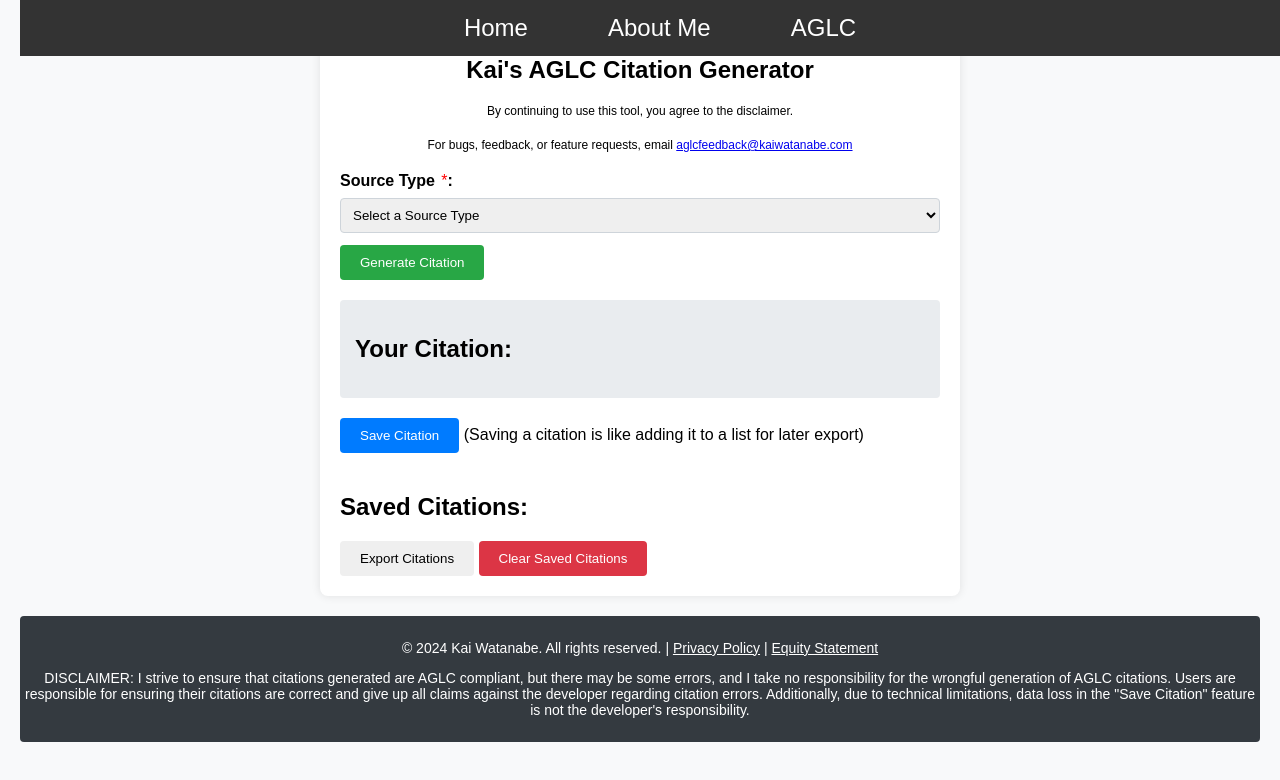
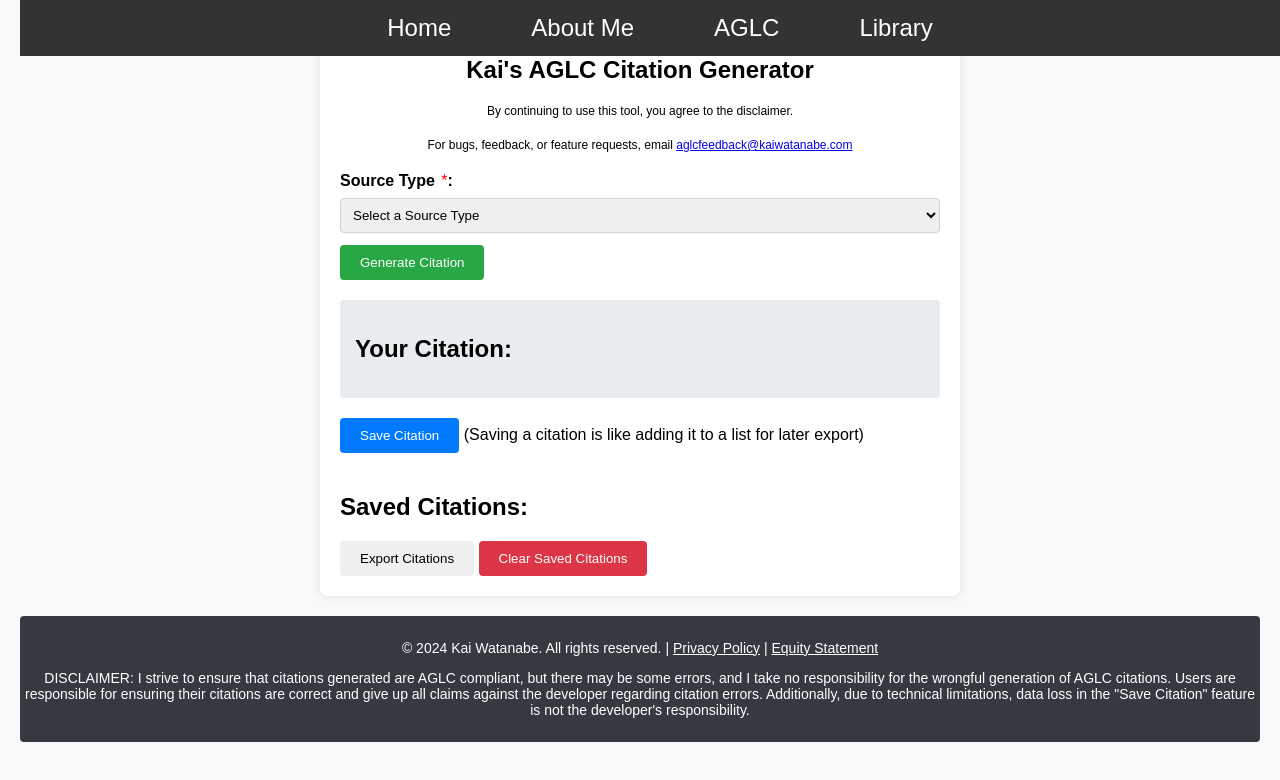
Before and after one commit to KaiWasabi/xPrivaxcy, a plain HTML site: page AGLC/index.html in a window 1280 px wide. Drawn offline with nearby package versions, Linux system fonts and the light colour scheme.

Commit message:
Library Added

```diff
--- a/AGLC/index.html
+++ b/AGLC/index.html
@@ -16,6 +16,7 @@
             <li><a href="https://www.kaiwatanabe.com" target="_self">Home</a></li>
             <li><a href="https://www.kaiwatanabe.com/about" target="_self">About Me</a></li>
             <li><a href="https://www.kaiwatanabe.com/AGLC" target="_self">AGLC</a></li>
+            <li><a href="https://lib.kaiwatanabe.com" id="libraryLink">Library</a></li>
         </ul>
     </nav>
     <div class="container">
```
Also changed, not shown: about/index.html (+1 -0 lines), index.html (+1 -0 lines).
